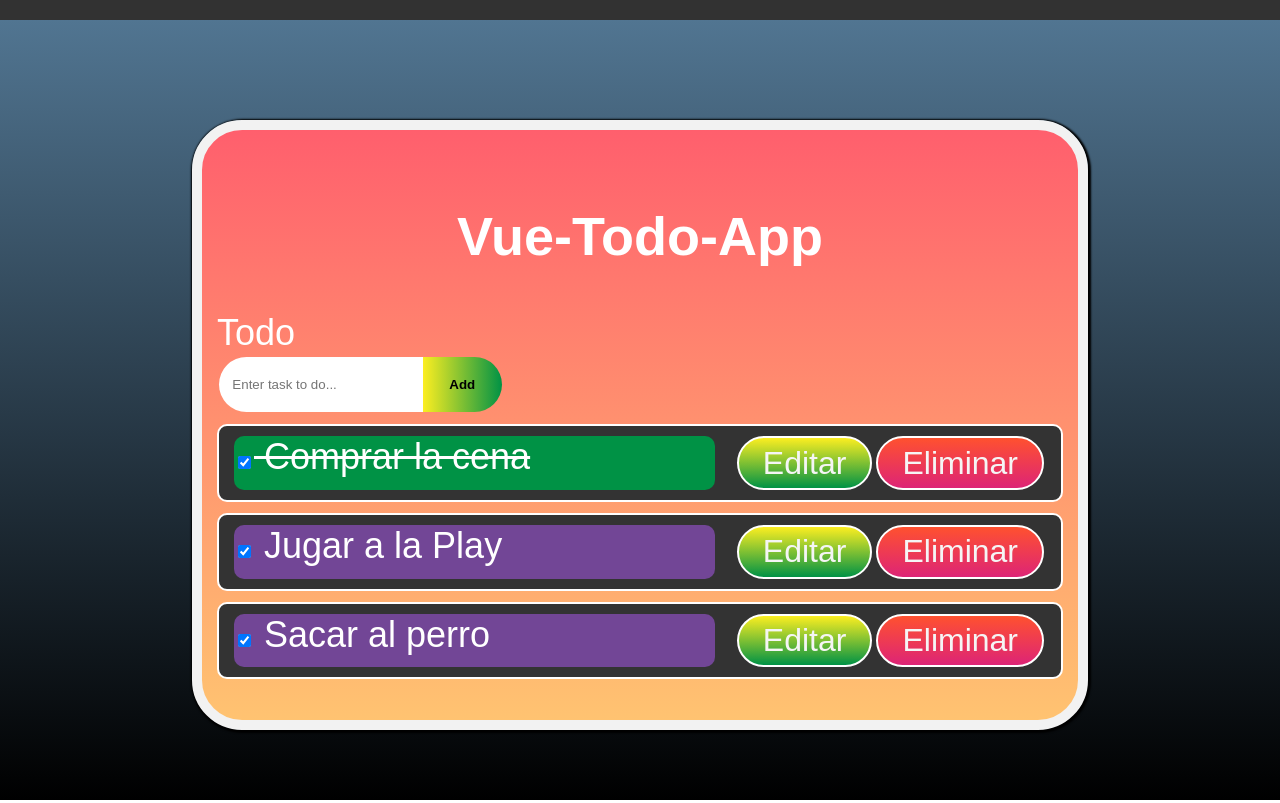
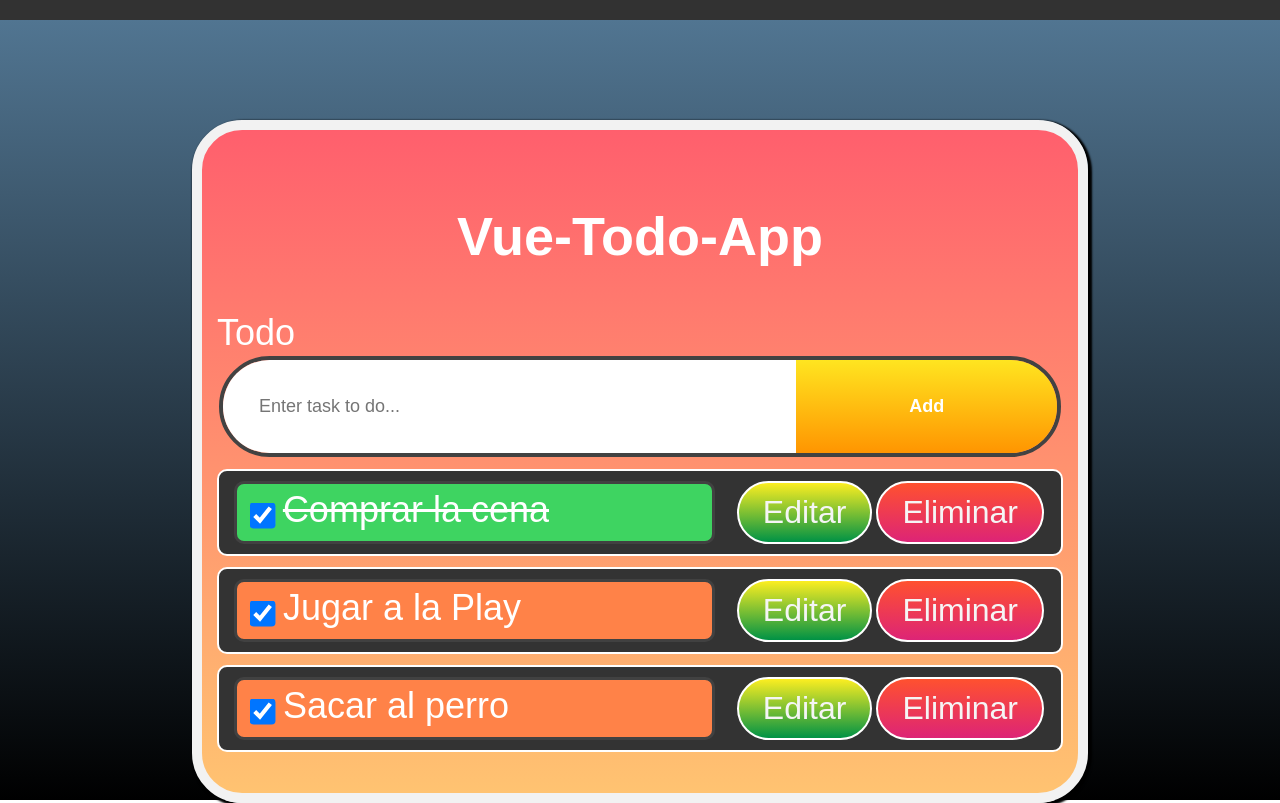
Before and after one commit to DyLaNHurtado/vue-todo-app, a Vue app: page / in a window 1280 px wide. Built offline with nearby package versions, Linux system fonts and the light colour scheme.

Commit message:
input added!

```diff
--- a/src/App.vue
+++ b/src/App.vue
@@ -66,7 +66,7 @@ html,body{
   margin: 100px auto;
   border: 10px solid #f2f2f2;
   border-radius: 50px;
-  box-shadow: 1px 1px 2px 2px rgb(0, 0, 0);
+  box-shadow: 2px 2px 2px 2px rgb(0, 0, 0);
   padding: 30px 15px;
 }
 #header{
--- a/src/components/Add.vue
+++ /dev/null
@@ -1,25 +0,0 @@
-<template>
-  <div>
-
-  </div>
-</template>
-
-<script>
-export default {
-  name: 'AddComponent',
-  props: {
-  }
-}
-</script>
-
-<style scoped>
-#add-button{
-  padding: 1em 2em;
-  font-weight: bold;
-  border-radius: 100px;
-  border-bottom-left-radius: 0px;
-  border-top-left-radius: 0px;
-  border: 2px solid black;
-  background: linear-gradient(to right ,#02AABD,#00CDAC );
-}
-</style>
--- a/src/components/Search.vue
+++ b/src/components/Search.vue
@@ -1,5 +1,5 @@
 <template>
-    <div class="">
+    <div id="search-container">
         <input type="text" name="search" id="search" placeholder="Enter task to do..."/>
         <button id="add-button">Add</button>
     </div>
@@ -16,19 +16,55 @@ export default {
 
 <style scoped>
 #search{
-  padding: 1.5em 1em;
+  padding: 1.5em 2em;
   border-radius: 100px;
   border-bottom-right-radius: 0px;
   border-top-right-radius: 0px;
   border:0;
+  width: 90%;
+  font-size: large;
 }
+
+#search:focus{
+  transition: all;
+  transition-duration: 500ms;
+  background-color: #00194f;
+  color:white;
+  border: 0;
+  outline: none;
+}
+
 #add-button{
   border:0;
-  padding: 1.5em 2em;
+  padding: 2em 1.5em ;
   font-weight: bold;
   border-radius: 100px;
   border-bottom-left-radius: 0px;
   border-top-left-radius: 0px;
-  background: linear-gradient(to right ,#FCEE21,#009245  );
+  background: linear-gradient(to bottom ,#ffe520,#ff9501);
+  cursor: pointer;
+  color:white;
+  width: 40%;
+  font-size: large;
+}
+
+#add-button:hover{
+  background: linear-gradient(to bottom ,#69710c,#7e4b04);
+    -webkit-transition: background-color 1000ms linear;
+    -ms-transition: background-color 1000ms linear;
+    transition: background-color 1000ms linear;
+}
+
+#add-button:active{
+  background: linear-gradient(to bottom ,#f4ff78,#ffac39);
+  transition: all;
+  transition-duration: 200ms;
+}
+#search-container{
+  width: 100%;
+  display: flex;
+  flex-direction: row;
+  border: 4px solid #424242;
+  border-radius: 100px;
 }
 </style>
--- a/src/components/Task.vue
+++ b/src/components/Task.vue
@@ -1,8 +1,8 @@
 <template>
   <div class="container">
-    <div class="todo-body"   v-bind:class="{completed:todo.completed}">
-         <input type="checkbox" v-bind:checked="todo.completed ? 'checked' : ''">
-        {{todo.title}}
+    <div class="todo-body" v-bind:class="{completed:todo.completed}">
+         <input type="checkbox" id="checkbox" v-bind:checked="todo.completed? 'checked':''">
+        <span>{{todo.title}}</span>
     </div>
     <div class="todo-actions">
         <button id="edit-button">Editar</button>
@@ -20,8 +20,9 @@ export default {
 
 <style scoped>
      .completed{
-        background-color: #009245;
+        background-color: #3ed461;
         text-decoration: line-through;
+        border: 3px solid #414141;
     }
     .container{
         display: flex;
@@ -41,13 +42,17 @@ export default {
         display: flex;
         flex-direction: row;
     }
+
     .todo-body{
         width: 100%;
         border-radius: 10px;
         margin-right: 20px;
+        box-sizing: border-box;
+        padding: 5px;
     }
     .todo-body:not(.completed){
-        background-color: #724696;
+        background-color: #ff8248;
+        border: 3px solid #414141;
     }
 
     button{
@@ -95,7 +100,9 @@ export default {
         scale: 1.1;
         background-color: #a5a5a5;
     }
-
-
-
+    #checkbox{
+        margin: 2% 3%;
+        scale: 2;
+        margin-bottom: 3%;
+    }
 </style>
--- a/src/components/Todo.vue
+++ b/src/components/Todo.vue
@@ -3,7 +3,6 @@
     Todo
     <div class="bar">
         <SearchComponent/>
-        <AddComponent/>
     </div>
     <div v-bind:key="todo.id" v-for="todo in todoList">
         <TaskComponent v-bind:todo="todo" />
@@ -13,14 +12,13 @@
 
 <script>
 import TaskComponent from './Task.vue';
-import AddComponent from './Add.vue'
 import SearchComponent from './Search.vue'
 export default {
     name: "TodoComponent",
     props: {
         todoList: []
     },
-    components: { TaskComponent,SearchComponent,AddComponent }
+    components: { TaskComponent,SearchComponent }
 }
 </script>
 
```
